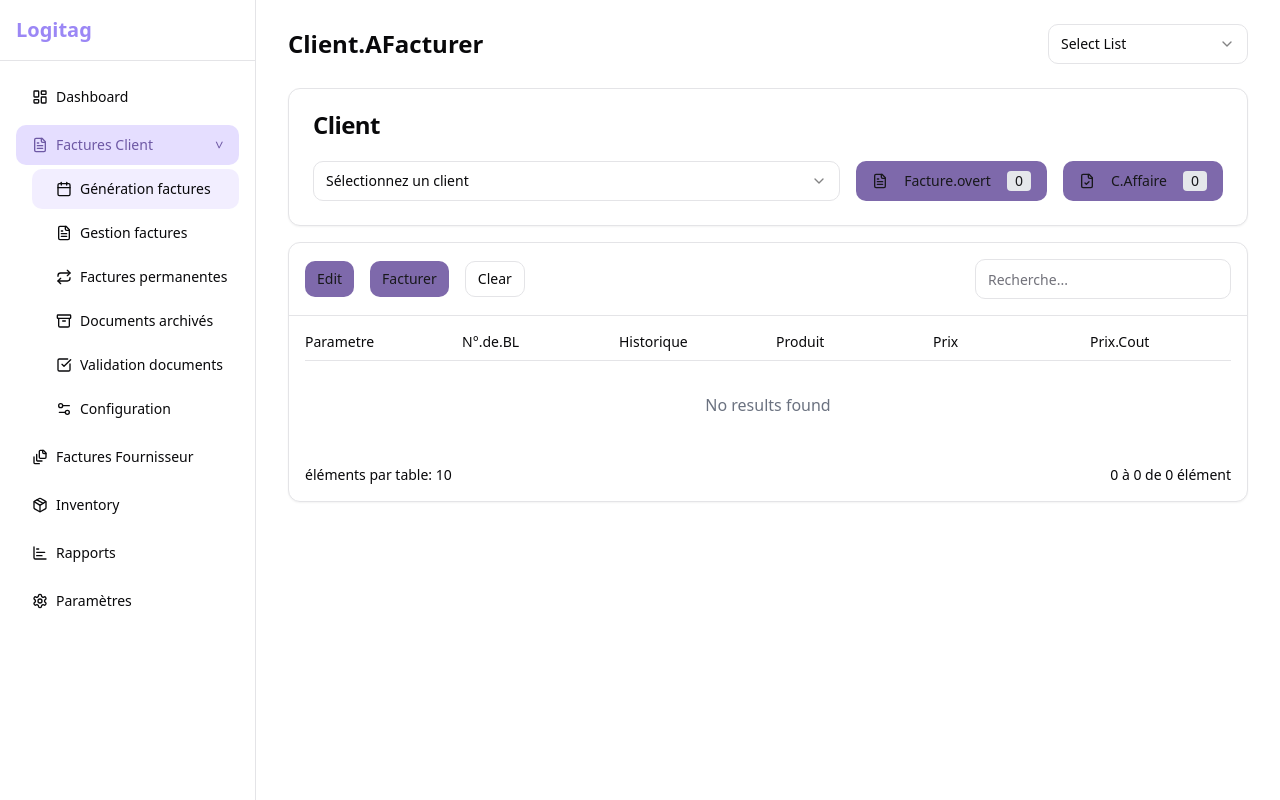
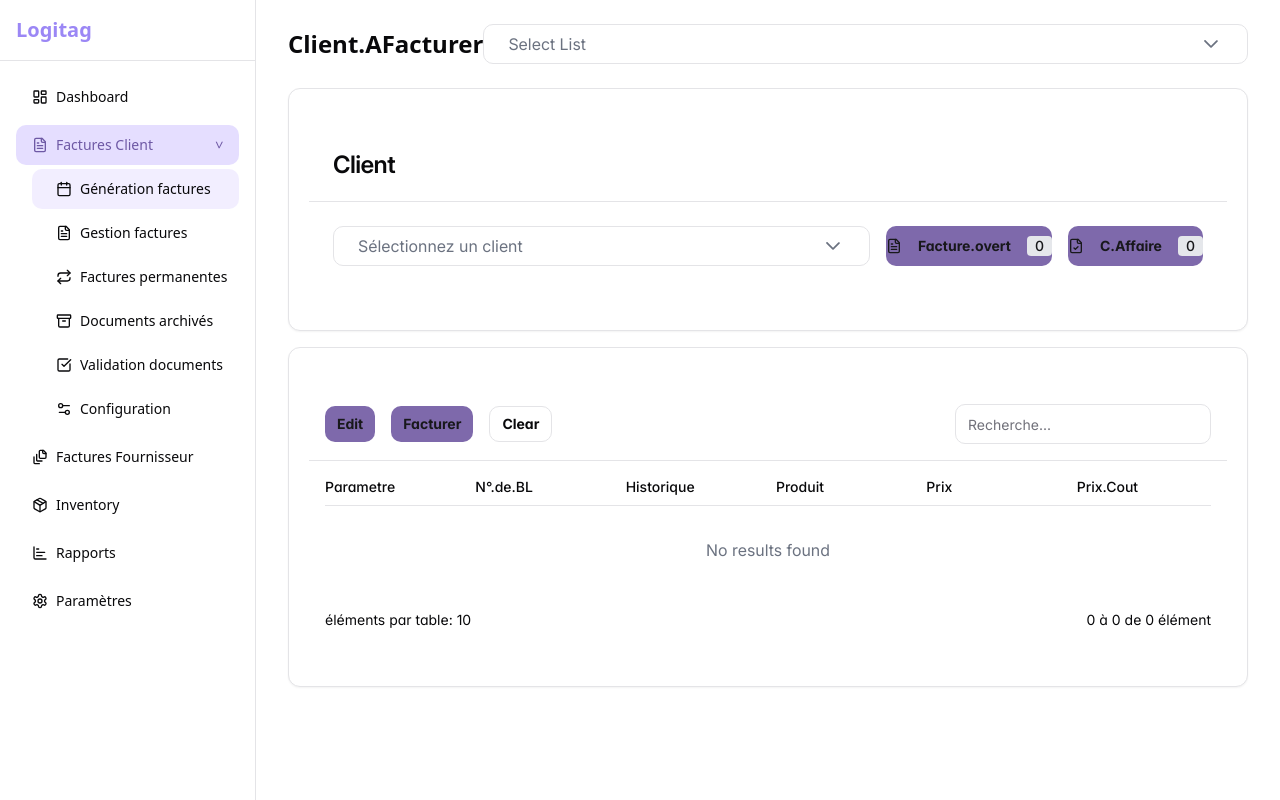
Before and after one commit to Aymanebouf/logitag-billing-navigator-69, a React (Vite) app: page /factures-client/a-facturer in a window 1280 px wide. Built offline with nearby package versions, Linux system fonts and the light colour scheme.

Commit message:
Refactor to use PrimeReact components
Refactor existing components to use PrimeReact components while maintaining existing functionality.

```diff
--- a/src/components/PrimeAdapter.tsx
+++ b/src/components/PrimeAdapter.tsx
@@ -44,5 +44,33 @@ export const PrimeAdapter = {
       "flex h-10 w-full rounded-md border border-input bg-background px-3 py-2 text-base ring-offset-background file:border-0 file:bg-transparent file:text-sm file:font-medium file:text-foreground placeholder:text-muted-foreground focus-visible:outline-none focus-visible:ring-2 focus-visible:ring-ring focus-visible:ring-offset-2 disabled:cursor-not-allowed disabled:opacity-50 md:text-sm",
       className
     );
+  },
+
+  tableClass: (className?: string) => {
+    return classNames(
+      "w-full text-sm",
+      className
+    );
+  },
+
+  selectClass: (className?: string) => {
+    return classNames(
+      "flex h-10 w-full items-center rounded-md border border-input bg-background px-3 py-2 text-sm ring-offset-background focus-visible:outline-none focus-visible:ring-2 focus-visible:ring-ring focus-visible:ring-offset-2",
+      className
+    );
+  },
+
+  dialogClass: (className?: string) => {
+    return classNames(
+      "fixed left-[50%] top-[50%] z-50 grid w-full max-w-lg translate-x-[-50%] translate-y-[-50%] gap-4 border bg-background p-6 shadow-lg",
+      className
+    );
+  },
+
+  labelClass: (className?: string) => {
+    return classNames(
+      "text-sm font-medium leading-none peer-disabled:cursor-not-allowed peer-disabled:opacity-70",
+      className
+    );
   }
 };
--- a/src/pages/Index.tsx
+++ b/src/pages/Index.tsx
@@ -1,6 +1,6 @@
 
+import { Chart } from "primereact/chart";
 import { Card } from "primereact/card";
-import { Chart } from "primereact/chart";
 import { Layout } from "@/components/Layout";
 import { FileText, Truck, Users } from "lucide-react";
 import { useEffect, useState } from "react";
@@ -24,7 +24,7 @@ interface StatCardProps {
 }
 
 const StatCard = ({ title, value, icon, description }: StatCardProps) => (
-  <div className={PrimeAdapter.cardClass("p-6 bg-gradient-to-br from-white to-gray-50 border border-gray-100 shadow-sm hover:shadow-md transition-shadow")}>
+  <Card className={PrimeAdapter.cardClass("p-6 bg-gradient-to-br from-white to-gray-50 border border-gray-100 shadow-sm hover:shadow-md transition-shadow")}>
     <div className="flex items-center gap-4">
       <div className="p-3 rounded-full bg-primary/10 text-primary">
         {icon}
@@ -35,7 +35,7 @@ const StatCard = ({ title, value, icon, description }: StatCardProps) => (
         <p className="text-sm text-muted-foreground mt-1">{description}</p>
       </div>
     </div>
-  </div>
+  </Card>
 );
 
 const Index = () => {
@@ -138,12 +138,12 @@ const Index = () => {
         />
       </div>
 
-      <div className={PrimeAdapter.cardClass("p-6")}>
+      <Card className={PrimeAdapter.cardClass("p-6")}>
         <h2 className="text-lg font-semibold mb-6">Activité mensuelle</h2>
         <div className="h-[400px] w-full">
           <Chart type="bar" data={chartData} options={chartOptions} style={{ width: '100%', height: '100%' }} />
         </div>
-      </div>
+      </Card>
     </Layout>
   );
 };
--- a/src/pages/factures-client/AFacturer.tsx
+++ b/src/pages/factures-client/AFacturer.tsx
@@ -1,21 +1,11 @@
 
 import { Layout } from "@/components/Layout";
-import {
-  Card,
-  CardContent,
-  CardHeader,
-  CardTitle,
-} from "@/components/ui/card";
-import { Button } from "@/components/ui/button";
+import { Card } from "primereact/card";
+import { Button } from "primereact/button";
 import { FileText, FileCheck } from "lucide-react";
-import {
-  Select,
-  SelectContent,
-  SelectItem,
-  SelectTrigger,
-  SelectValue,
-} from "@/components/ui/select";
-import { Input } from "@/components/ui/input";
+import { Dropdown } from "primereact/dropdown";
+import { InputText } from "primereact/inputtext";
+import { PrimeAdapter } from "@/components/PrimeAdapter";
 
 const AFacturer = () => {
   return (
@@ -23,58 +13,52 @@ const AFacturer = () => {
       <div className="space-y-6">
         <div className="flex justify-between items-center">
           <h1 className="text-2xl font-bold">Client.AFacturer</h1>
-          <Select>
-            <SelectTrigger className="w-[200px]">
-              <SelectValue placeholder="Select List" />
-            </SelectTrigger>
-            <SelectContent>
-              <SelectItem value="list1">Liste 1</SelectItem>
-              <SelectItem value="list2">Liste 2</SelectItem>
-            </SelectContent>
-          </Select>
+          <Dropdown
+            className={PrimeAdapter.selectClass("w-[200px]")}
+            options={[
+              { label: 'Liste 1', value: 'list1' },
+              { label: 'Liste 2', value: 'list2' }
+            ]}
+            placeholder="Select List"
+          />
         </div>
 
         <div className="space-y-4">
-          <Card>
-            <CardHeader>
-              <CardTitle>Client</CardTitle>
-            </CardHeader>
-            <CardContent>
+          <Card className={PrimeAdapter.cardClass()}>
+            <div className="flex flex-col space-y-1.5 p-6 border-b">
+              <h3 className="text-2xl font-semibold leading-none tracking-tight">Client</h3>
+            </div>
+            <div className="p-6">
               <div className="flex gap-4">
                 <div className="flex-1">
-                  <Select>
-                    <SelectTrigger>
-                      <SelectValue placeholder="Sélectionnez un client" />
-                    </SelectTrigger>
-                    <SelectContent>
-                      <SelectItem value="client1">Client 1</SelectItem>
-                      <SelectItem value="client2">Client 2</SelectItem>
-                    </SelectContent>
-                  </Select>
+                  <Dropdown
+                    className={PrimeAdapter.selectClass()}
+                    options={[
+                      { label: 'Client 1', value: 'client1' },
+                      { label: 'Client 2', value: 'client2' }
+                    ]}
+                    placeholder="Sélectionnez un client"
+                  />
                 </div>
-                <Button variant="secondary">
-                  <FileText className="w-4 h-4 mr-2" />
-                  Facture.overt
+                <Button className={PrimeAdapter.buttonClass("secondary")} label="Facture.overt" icon={<FileText className="w-4 h-4 mr-2" />}>
                   <span className="ml-2 bg-gray-200 px-2 rounded">0</span>
                 </Button>
-                <Button variant="secondary">
-                  <FileCheck className="w-4 h-4 mr-2" />
-                  C.Affaire
+                <Button className={PrimeAdapter.buttonClass("secondary")} label="C.Affaire" icon={<FileCheck className="w-4 h-4 mr-2" />}>
                   <span className="ml-2 bg-gray-200 px-2 rounded">0</span>
                 </Button>
               </div>
-            </CardContent>
+            </div>
           </Card>
 
-          <Card>
-            <CardContent className="p-0">
+          <Card className={PrimeAdapter.cardClass()}>
+            <div className="p-0">
               <div className="p-4 border-b flex items-center gap-4">
-                <Button variant="secondary" size="sm">Edit</Button>
-                <Button variant="secondary" size="sm">Facturer</Button>
-                <Button variant="outline" size="sm">Clear</Button>
+                <Button className={PrimeAdapter.buttonClass("secondary", "sm")} label="Edit" />
+                <Button className={PrimeAdapter.buttonClass("secondary", "sm")} label="Facturer" />
+                <Button className={PrimeAdapter.buttonClass("outline", "sm")} label="Clear" />
                 <div className="flex-1" />
                 <div className="relative w-64">
-                  <Input placeholder="Recherche..." />
+                  <InputText className={PrimeAdapter.inputClass()} placeholder="Recherche..." />
                 </div>
               </div>
               <div className="p-4">
@@ -94,7 +78,7 @@ const AFacturer = () => {
                   <div>0 à 0 de 0 élément</div>
                 </div>
               </div>
-            </CardContent>
+            </div>
           </Card>
         </div>
       </div>
--- a/src/pages/factures-client/Validation.tsx
+++ b/src/pages/factures-client/Validation.tsx
@@ -1,13 +1,9 @@
 
 import { Layout } from "@/components/Layout";
-import {
-  Card,
-  CardContent,
-  CardHeader,
-  CardTitle,
-} from "@/components/ui/card";
-import { Button } from "@/components/ui/button";
+import { Card } from "primereact/card";
+import { Button } from "primereact/button";
 import { CheckCircle, XCircle } from "lucide-react";
+import { PrimeAdapter } from "@/components/PrimeAdapter";
 
 const Validation = () => {
   return (
@@ -24,22 +20,16 @@ const Validation = () => {
 
         <div className="grid gap-6">
           {[1, 2, 3].map((i) => (
-            <Card key={i} className="hover:shadow-md transition-shadow">
-              <CardContent className="p-6">
+            <Card key={i} className={PrimeAdapter.cardClass("hover:shadow-md transition-shadow")}>
+              <div className="p-6">
                 <div className="flex justify-between items-center">
                   <div>
                     <h3 className="text-lg font-semibold">Facture #{i}</h3>
                     <p className="text-sm text-muted-foreground">Client {String.fromCharCode(64 + i)}</p>
                   </div>
                   <div className="flex gap-2">
-                    <Button variant="outline" size="sm">
-                      <XCircle className="w-4 h-4 mr-1" />
-                      Rejeter
-                    </Button>
-                    <Button variant="default" size="sm">
-                      <CheckCircle className="w-4 h-4 mr-1" />
-                      Valider
-                    </Button>
+                    <Button className={PrimeAdapter.buttonClass("outline", "sm")} label="Rejeter" icon={<XCircle className="w-4 h-4 mr-1" />} />
+                    <Button className={PrimeAdapter.buttonClass("default", "sm")} label="Valider" icon={<CheckCircle className="w-4 h-4 mr-1" />} />
                   </div>
                 </div>
                 <div className="mt-4 grid grid-cols-3 gap-4 text-sm">
@@ -56,7 +46,7 @@ const Validation = () => {
                     <p className="font-medium">31/03/2024</p>
                   </div>
                 </div>
-              </CardContent>
+              </div>
             </Card>
           ))}
         </div>
```
Also changed, not shown: src/pages/factures-client/Archive.tsx (+33 -43 lines), src/pages/factures-client/Parametres.tsx (+41 -51 lines).
